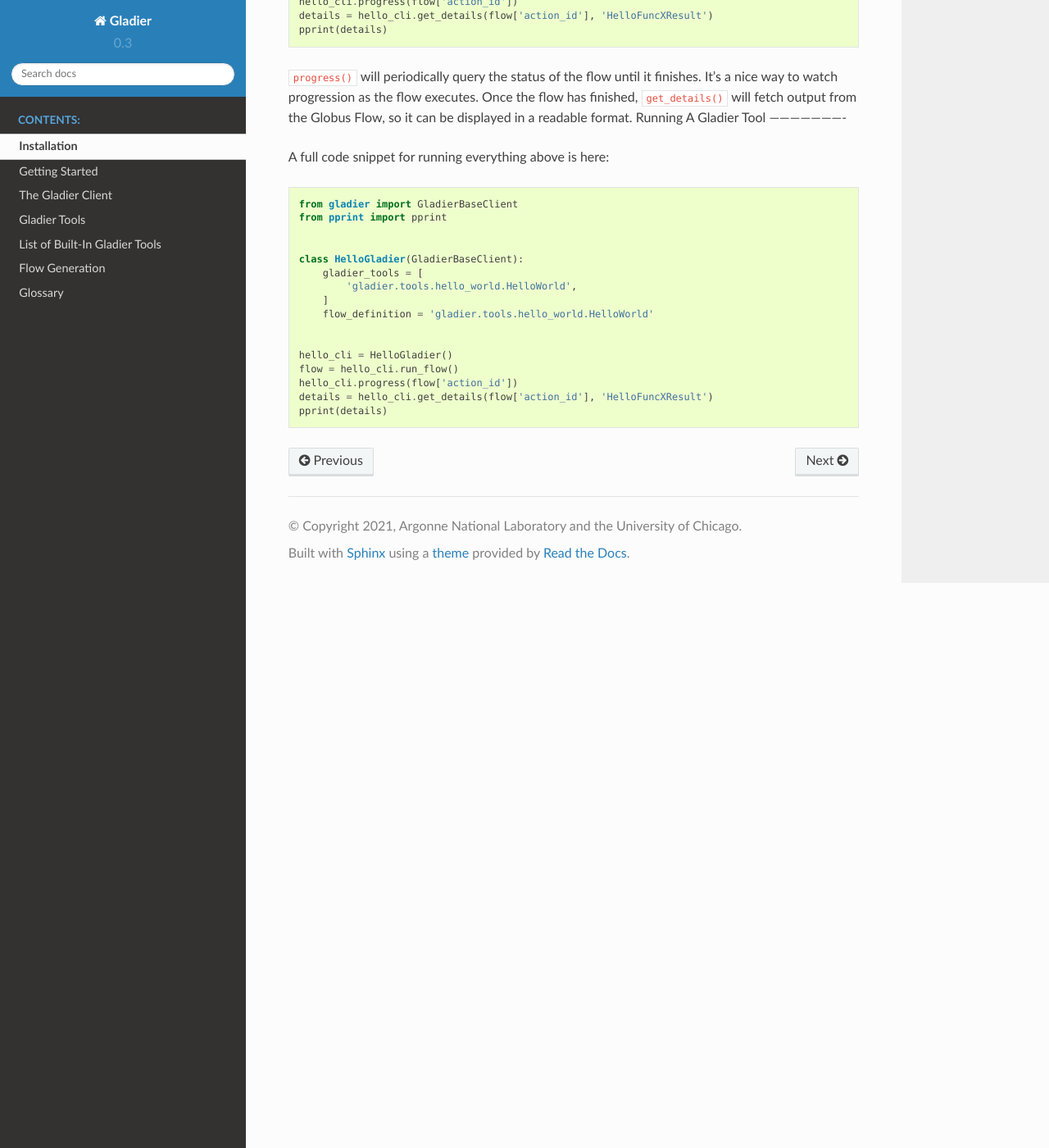
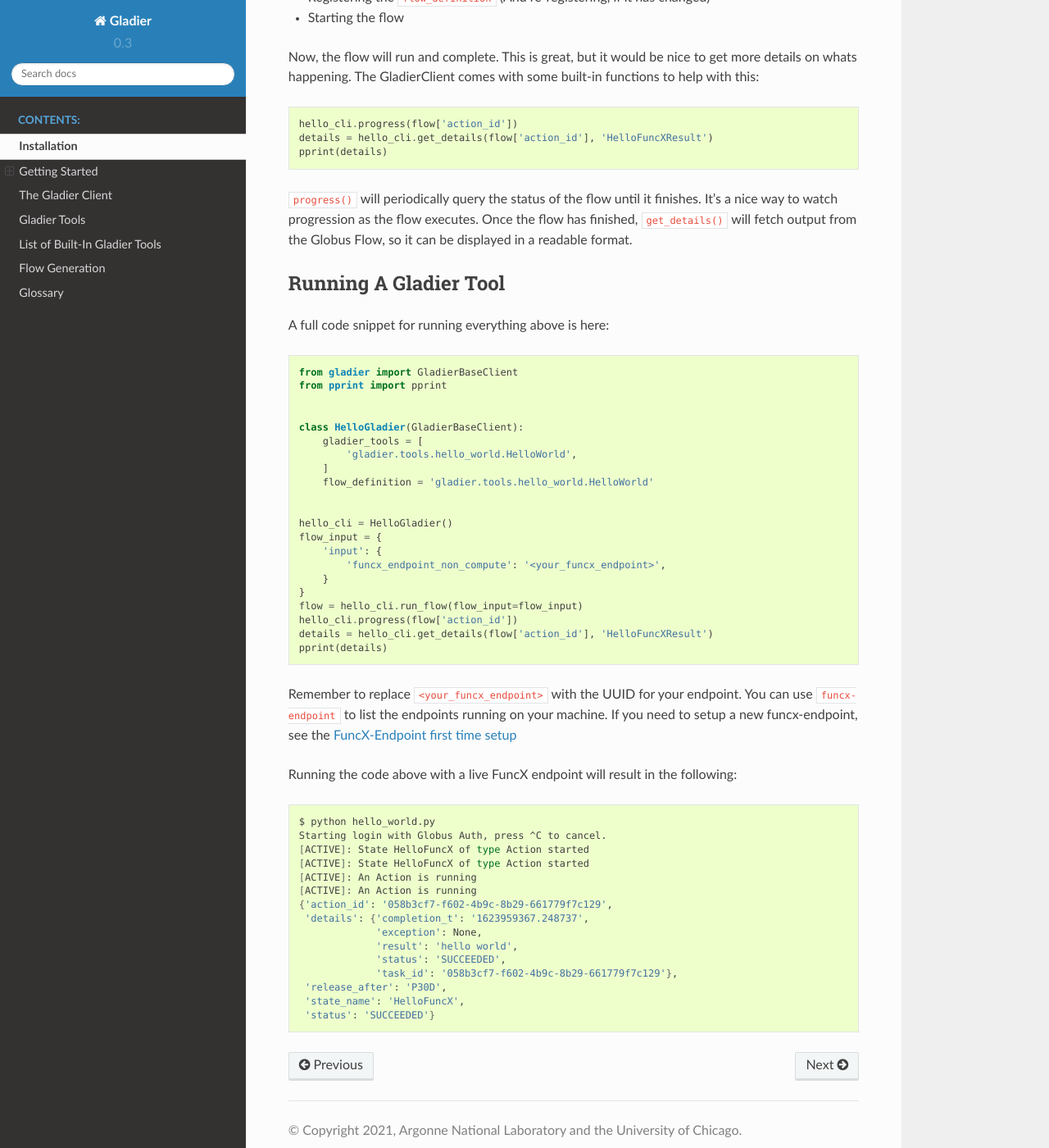
Before and after one commit to globus-gladier/gladier, a Sphinx documentation site: the page built from docs/installation.rst, in a window 1280 px wide and 1400 px high, scrolled down 1466 px. Shown: the whole window at 82% size. Built offline with Sphinx 7.4.7 and the Read the Docs theme 2.0.0, drawn with Linux system fonts in a browser that asks for light colours; pages that are not in the unit, such as notebooks, are missing from menus; some of the changed text lies outside the part shown.

Commit message:
chore: Updated docs to include user-created funcx-endpoint

```diff
--- a/docs/installation.rst
+++ b/docs/installation.rst
@@ -17,6 +17,12 @@
 
 Getting Started
 ===============
+
+.. note::
+   FuncX is a major component of Glaider, using FuncX Endpoints to execute
+   functions defined in Gladier Tools. See
+   `First Time Setup <https://funcx.readthedocs.io/en/latest/endpoints.html#first-time-setup>`_
+   for how to setup a local endpoint you can use for running these examples.
 
 With Gladier Installed, you can now put together some basic clients!
 Setup your workflow by overriding the Gladier Client with a list of the
@@ -71,6 +77,7 @@
 a nice way to watch progression as the flow executes. Once the flow has finished,
 ``get_details()`` will fetch output from the Globus Flow, so it can be displayed in a
 readable format.
+
 Running A Gladier Tool
 ----------------------
 
@@ -78,3 +85,28 @@
 
 .. literalinclude:: tools/gladier_example.py
    :language: python
+
+Remember to replace ``<your_funcx_endpoint>`` with the UUID for your endpoint.
+You can use ``funcx-endpoint`` to list the endpoints running on your machine.
+If you need to setup a new funcx-endpoint, see the
+`FuncX-Endpoint first time setup <https://funcx.readthedocs.io/en/latest/endpoints.html#first-time-setup>`_
+
+Running the code above with a live FuncX endpoint will result in the following:
+
+.. code-block:: bash
+
+  $ python hello_world.py
+  Starting login with Globus Auth, press ^C to cancel.
+  [ACTIVE]: State HelloFuncX of type Action started
+  [ACTIVE]: State HelloFuncX of type Action started
+  [ACTIVE]: An Action is running
+  [ACTIVE]: An Action is running
+  {'action_id': '058b3cf7-f602-4b9c-8b29-661779f7c129',
+   'details': {'completion_t': '1623959367.248737',
+               'exception': None,
+               'result': 'hello world',
+               'status': 'SUCCEEDED',
+               'task_id': '058b3cf7-f602-4b9c-8b29-661779f7c129'},
+   'release_after': 'P30D',
+   'state_name': 'HelloFuncX',
+   'status': 'SUCCEEDED'}
--- a/docs/tools/gladier_example.py
+++ b/docs/tools/gladier_example.py
@@ -10,7 +10,12 @@
 
 
 hello_cli = HelloGladier()
-flow = hello_cli.run_flow()
+flow_input = {
+    'input': {
+        'funcx_endpoint_non_compute': '<your_funcx_endpoint>',
+    }
+}
+flow = hello_cli.run_flow(flow_input=flow_input)
 hello_cli.progress(flow['action_id'])
 details = hello_cli.get_details(flow['action_id'], 'HelloFuncXResult')
 pprint(details)
```
